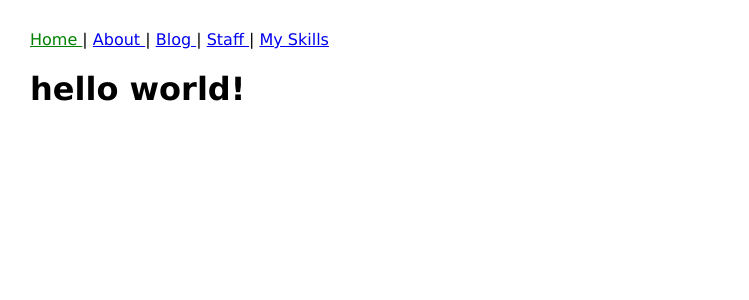
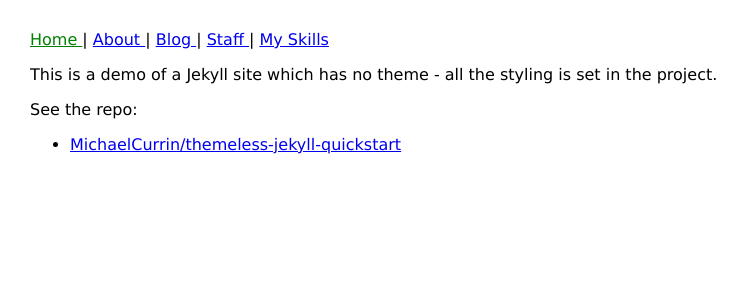
Before and after one commit to MichaelCurrin/themeless-jekyll-quickstart, a Jekyll site: the page built from index.md, in a window 1280 px wide. Shown: the top 300 px of the page, without its empty margins (0-749 px from the left). Built offline with Jekyll 4.4.1, drawn with Linux system fonts in a browser that asks for light colours.

Commit message:
Update index.md

```diff
--- a/index.md
+++ b/index.md
@@ -2,4 +2,9 @@
 layout: default
 title: Home
 ---
-<h1>{{ "Hello World!" | downcase }}</h1>
+
+This is a demo of a Jekyll site which has no theme - all the styling is set in the project.
+
+See the repo:
+
+- [MichaelCurrin/themeless-jekyll-quickstart](https://github.com/MichaelCurrin/themeless-jekyll-quickstart/)
```
